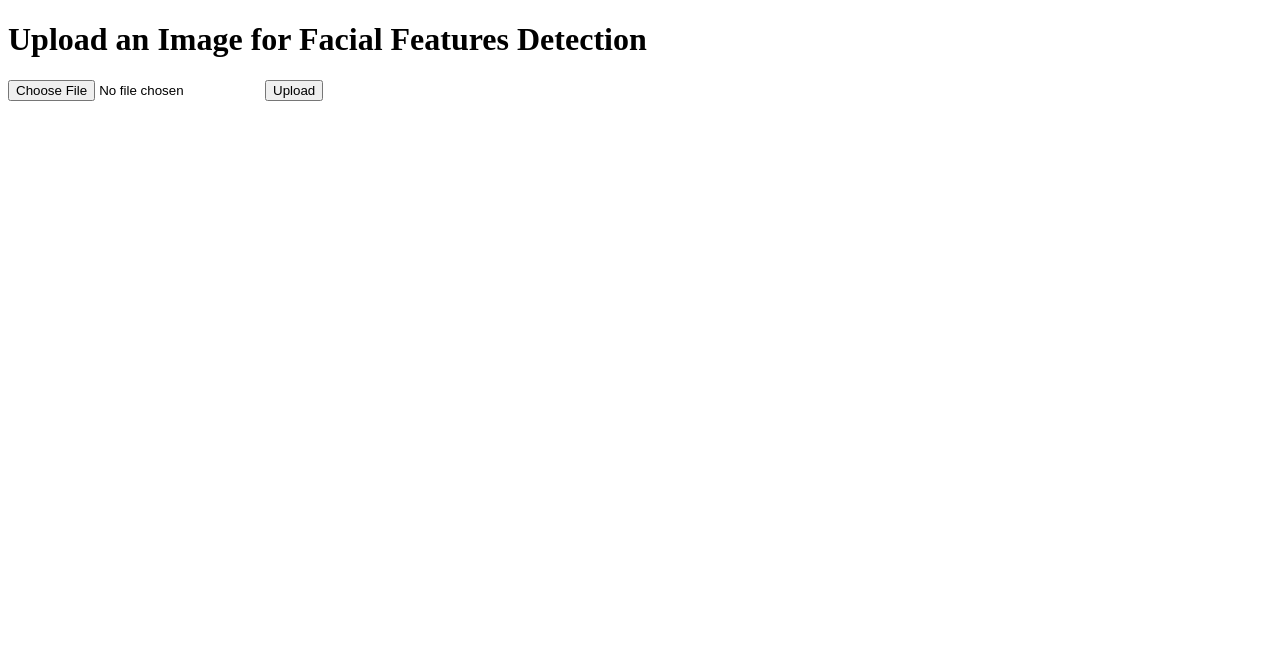
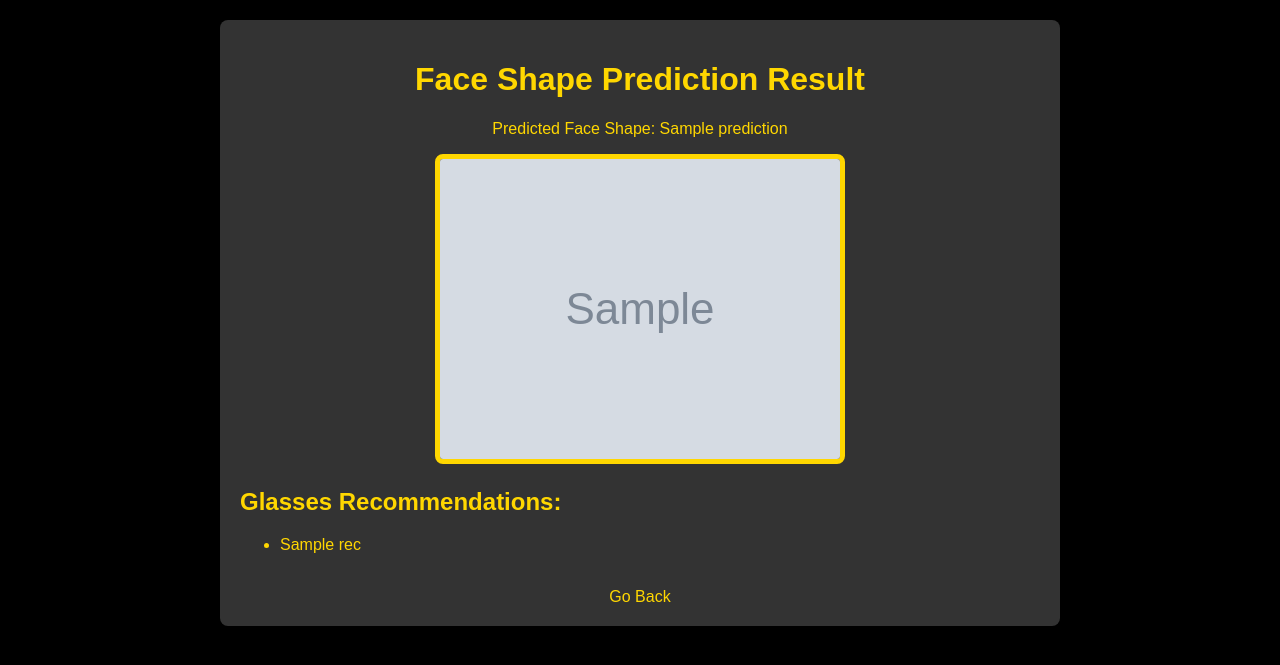
Before and after one commit to iqbal15x/Facial_features_detection, a Flask app: template templates/index.html in a window 1280 px wide. Shown: the top 665 px of the page. Run offline with Flask 2, Linux system fonts and the light colour scheme; the template is opened without the code that fills it: most values are stand-ins (such as "Sample title", 1, 10 or a date in 2020); grey boxes marked "Sample" are stand-in pictures.

Commit message:
Update index.html

```diff
--- a/templates/index.html
+++ b/templates/index.html
@@ -1,14 +1,62 @@
-<!doctype html>
+<!DOCTYPE html>
 <html lang="en">
 <head>
-    <meta charset="utf-8">
-    <title>Facial Features Detection</title>
+    <meta charset="UTF-8">
+    <title>Face Shape Prediction Result</title>
+    <style>
+        body {
+            font-family: Arial, sans-serif;
+            background-color: #000;
+            margin: 0;
+            padding: 20px;
+            color: #ffd700;
+        }
+        .container {
+            max-width: 800px;
+            margin: auto;
+            background: #333;
+            padding: 20px;
+            box-shadow: 0 0 10px rgba(0, 0, 0, 0.5);
+            border-radius: 8px;
+            text-align: center;
+        }
+        h1 {
+            color: #ffd700;
+        }
+        img {
+            max-width: 100%;
+            height: auto;
+            border: 5px solid #ffd700;
+            border-radius: 8px;
+        }
+        .recommendations {
+            text-align: left;
+            margin-top: 20px;
+        }
+        a {
+            color: #ffd700;
+            text-decoration: none;
+        }
+        a:hover {
+            text-decoration: underline;
+        }
+    </style>
 </head>
 <body>
-    <h1>Upload an Image for Facial Features Detection</h1>
-    <form action="/upload" method="post" enctype="multipart/form-data">
-        <input type="file" name="file">
-        <input type="submit" value="Upload">
-    </form>
+    <div class="container">
+        <h1>Face Shape Prediction Result</h1>
+        <p>Predicted Face Shape: {{ prediction }}</p>
+        <img src="{{ image_path }}" alt="Uploaded Image">
+        <div class="recommendations">
+            <h2>Glasses Recommendations:</h2>
+            <ul>
+                {% for rec in recommendations %}
+                    <li>{{ rec }}</li>
+                {% endfor %}
+            </ul>
+        </div>
+        <br>
+        <a href="/">Go Back</a>
+    </div>
 </body>
 </html>
```
